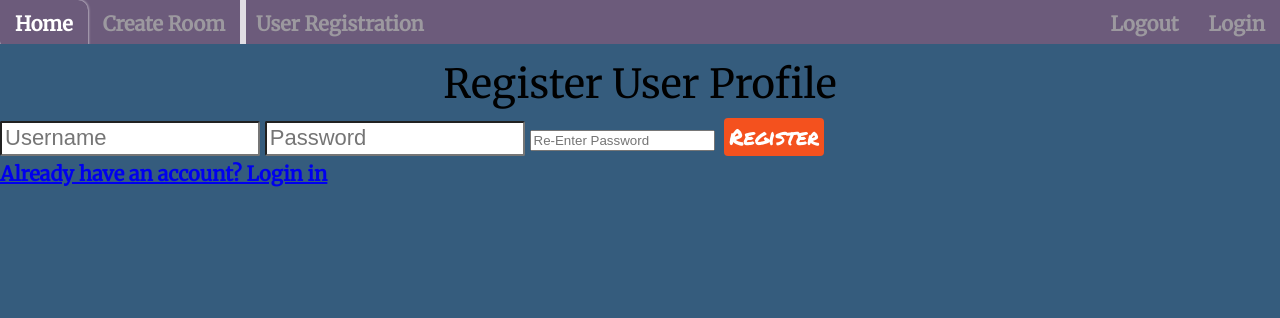
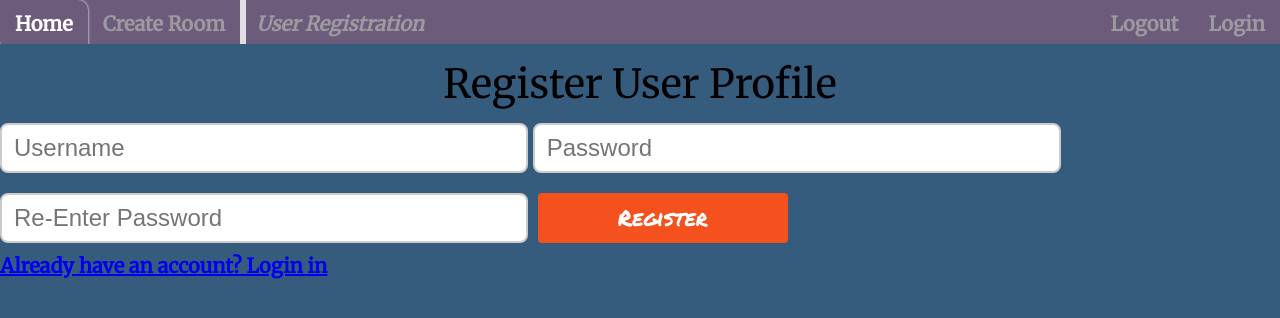
Before and after one commit to keirhewitt/ProjectManagementApp, a Flask app: page /register in a window 1280 px wide. Shown: the top 318 px of the page. Run offline with Flask 2, Linux system fonts and the light colour scheme; some libraries are stand-ins or nearby versions.

Commit message:
More CSS styling

```diff
--- a/app.py
+++ b/app.py
@@ -120,14 +120,11 @@ class RegistrationForm(FlaskForm):
 
     submit = SubmitField("Register")
 
-    def validate_username(self, username):
+    def validate_username(self, uname):
         existing_user_username = User.query.filter_by(
-            username=username.data).first()
+            username=uname.data).first()
 
-        if existing_user_username:
-            raise ValidationError(
-                "That username already exists. Please choose a different one."
-            )
+        return existing_user_username == None
 
 class LoginForm(FlaskForm):
     """User login"""
@@ -169,7 +166,7 @@ class TaskCreationForm(FlaskForm):
         min=1, max=60
     )], render_kw={"placeholder": "Progress"})
 
-    description = TextAreaField(render_kw={"rows": 20})
+    description = TextAreaField(render_kw={"rows": 20}) # Not required for validation
 
     submit = SubmitField("Add Task")
 
@@ -187,13 +184,13 @@ def index():
     error = []
     if form.validate_on_submit():
         room = Room.query.filter_by(name=form.room_name.data).first()
-        if room:
-            if bcrypt.check_password_hash(room.password, form.password.data):
+        if room:    # If the room exists
+            if bcrypt.check_password_hash(room.password, form.password.data):   # Check the password
                 flash("Room login accepted.", 'success')
-                return redirect(url_for('room',room_name=room.name))
+                return redirect(url_for('room',room_name=room.name))    # Redirect to the room page
         error = "Invalid room credentials."
-    rooms = Room.query.order_by(Room.name).all()
-    return render_template('index.html', form=form, rooms=rooms, errors=error)
+    rooms = Room.query.order_by(Room.name).all()    # Get all rooms
+    return render_template('index.html', form=form, rooms=rooms, errors=error) # Render main page with a list of all current rooms
 
 
 # ----------------------------------------------------------------------------
@@ -206,10 +203,10 @@ def index():
 def room(room_name):
     # Room contains a Task creation form and displays current Tasks active in current Room
     if request.method == 'POST':
-        return redirect(url_for('create_task', room_name=room_name))
+        return redirect(url_for('create_task', room_name=room_name))    # Task creation sends POST request, navigate to the page
     room = Room.query.filter_by(name=room_name).first()
     tasks = Task.query.filter_by(key=room.key).order_by(Task.date).all()
-    return render_template('room.html', tasks=tasks, roomname=room_name)
+    return render_template('room.html', tasks=tasks, roomname=room_name)    # Display current room tasks and name
 
 # App form for adding a Task to the given room
 @app.route('/create/task/<string:room_name>', methods=['POST','GET'])
@@ -227,12 +224,12 @@ def create_task(room_name):
             description = form.description.data
         )
         try:
-            db.session.add(new_task)
+            db.session.add(new_task)    # Add the task to the database
             db.session.commit()
-            flash('Task added successfully.', 'success')
+            flash('Task added successfully.', 'success')    # Show success message on successful database commit
         except Exception:
-            flash('There was an error adding the Task.', 'error')
-        return redirect(url_for('room', room_name=room_name))
+            flash('There was an error adding the Task.', 'error')   # Database commit error
+        return redirect(url_for('room', room_name=room_name))   # Redirect to the room after trying to add task
     return render_template('create-task.html', form=form)
 
 # Creating a room
@@ -247,7 +244,7 @@ def create_room():
         new_room = Room(key=unique_room_key, name=form.room_name.data, password=hashed_password)
         db.session.add(new_room)
         db.session.commit()
-        return redirect(url_for('index'))   # Redirect to index page on succesfull Room creation
+        return redirect(url_for('index'))   # Redirect to index page on successful Room creation
 
     errors = [{'field': key, 'messages': form.errors[key]} for key in form.errors.keys()]
     return render_template('create-room.html',form=form,errors=errors)
@@ -268,7 +265,7 @@ def login():
                 # Login user using Flask login library
                 login_user(user)
                 return redirect(url_for('index'))
-        flash('Invalid login credentials.', 'error')
+        flash('Invalid login credentials.', 'error')    # On form validation error
         return redirect(url_for('login'))
     return render_template('login.html',form=form)
 
@@ -287,13 +284,15 @@ def register():
     form = RegistrationForm()
 
     if form.validate_on_submit():
-        # Hash users password using Bcrypt
-        hashed_password = bcrypt.generate_password_hash(form.password.data)
-        new_user = User(username=form.username.data, password=hashed_password)
-        db.session.add(new_user)
-        db.session.commit()
-        flash('Account creation succesful', 'success')
-        return redirect(url_for('login'))
+        if form.validate_username(form.username):
+            hashed_password = bcrypt.generate_password_hash(form.password.data)     # Hash the password using BCrypt
+            new_user = User(username=form.username.data, password=hashed_password)
+            db.session.add(new_user)
+            db.session.commit()
+            flash('Account creation succesful', 'success')
+            return redirect(url_for('login'))   # Redirect to login page on successful registration
+        else:
+            flash('Username already exists, please enter a new one.', 'info')
     return render_template('register.html',form=form)
 
 
@@ -324,12 +323,12 @@ def update(id):
     task_to_update = Task.query.filter_by(id=id).first()
 
     if request.method == 'POST':
-        task_to_update.project = request.form['project']
-        task_to_update.job = request.form['job']
-        task_to_update.assignee = request.form['assignee']
-        task_to_update.progress = request.form['progress']
-        task_to_update.description = request.form['description']
-        task_to_update.date = s1 = now.strftime("%m/%d/%Y %H:%M")
+        task_to_update.project      = request.form['project']
+        task_to_update.job          = request.form['job']
+        task_to_update.assignee     = request.form['assignee']
+        task_to_update.progress     = request.form['progress']
+        task_to_update.description  = request.form['description']
+        task_to_update.date = s1    = now.strftime("%m/%d/%Y %H:%M")
         try:
             db.session.commit()
             flash('Task updated successfully.', 'success')
--- a/static/css/style.css
+++ b/static/css/style.css
@@ -148,6 +148,19 @@ td {
 
 /* room.html  */
 
+/* register.html */
+.register-container {
+  display: flex;
+  padding: 0;
+  align-items: center;
+  justify-content: center;
+
+}
+
+.register-container input {
+  margin: 10px auto;
+}
+
 /* login.html */
 
 .login-footer {
@@ -167,14 +180,6 @@ td {
   justify-content: center;
 }
 
-#username, #password{
-  width: 250px;
-  height: 25px;
-  font-size: 22px;
-  border-radius: 2px;
-  padding: 3px;
-}
-
 #submit {
   display: inline-block;
   border-radius: 4px;
@@ -185,7 +190,8 @@ td {
   font-size: 22px;
   font-family: 'Permanent Marker', cursive;
   padding: 3px;
-  width: 100px;
+  width: 250px;
+  height: 50px;
   transition: all 0.5s;
   cursor: pointer;
   margin: 5px;
@@ -441,8 +456,17 @@ span {
   background: transparent;
 }
 
+input, textarea {
+  outline: none;
+  width:500px;
+  height:30px;
+  border: 2px solid #ccc;
+  border-radius: 8px;
+  font-size:24px;
+  padding:8px 12px;
+}
+
 input:hover, textarea:hover {
-  outline: none;
   border: 1px solid #095484;
   background: #e6eef7;
 }
--- a/templates/create-room.html
+++ b/templates/create-room.html
@@ -7,7 +7,7 @@
 {% endblock %}
 
 {{ super() }}
-{% block pagetitle %} Create room {% endblock %}
+{% block pagetitle %}<i>Create room</i>{% endblock %}
 
 {% block body %}
 
--- a/templates/create-task.html
+++ b/templates/create-task.html
@@ -30,16 +30,12 @@
     <h1>Create a new Task</h1>
     <h4>Project<span>*</span></h4>
       {{ form.project(class_ = 'text-form')}}
-      <!--<input type="text" class="text-form" name="task-project">-->
     <h4>Job<span>*</span></h4>
       {{ form.job(class_ = 'text-form')}}
-      <!--<input type="text" class="text-form" name="task-job">-->
     <h4>Assignee<span>*</span></h4>
       {{ form.assignee(class_ = 'text-form')}}
-      <!--<input type="text" class="text-form" name="task-assignee">-->
     <h4>Progress<span>*</span></h4>
       {{ form.progress(class_ = 'text-form')}}
-      <!--<input type="text" class="text-form" name="task-progress">-->
     <h4>Description</h4>
     <p class="small">Provide a more detailed description of the task.</small>
       {{ form.description(class_ = 'text-area')}}
--- a/templates/index.html
+++ b/templates/index.html
@@ -7,7 +7,7 @@
 {% endblock %}
 
 {{ super() }}
-{% block pagetitle %} Room Login {% endblock %}
+{% block pagetitle %}<i>Room Login</i>{% endblock %}
 
 {% block body %}
 
--- a/templates/register.html
+++ b/templates/register.html
@@ -8,7 +8,7 @@
 {% endblock %}
 
 {{ super() }}
-{% block pagetitle %} User Registration {% endblock %}
+{% block pagetitle %}<i>User Registration</i>{% endblock %}
 
 {% block body %}
 
@@ -18,6 +18,7 @@
   <div class="alert-{{category}}">{{ message }}</div>
 {% endfor %}
 
+<div class="register-container">
   <form method="POST" action="">
       {{ form.hidden_tag() }}
       {{ form.username }}
@@ -25,6 +26,7 @@
       {{ form.confirm_pass }}
       {{ form.submit }}
   </form>
+</div>
 
 <a href="{{ url_for('login') }}">Already have an account? Login in</a>
 
--- a/templates/update.html
+++ b/templates/update.html
@@ -6,7 +6,7 @@
 {% endblock %}
 
 {{ super() }}
-{% block pagetitle %} Update Task {% endblock %}
+{% block pagetitle %}<i>Update Task</i>{% endblock %}
 
 {% block body %}
 <div class="content">
```
Also changed, not shown: other parts of static/css/style.css (+19 -10 lines), templates/login.html (+5 -3 lines), test.db. Lines whose indentation alone changed are shown as unchanged.
